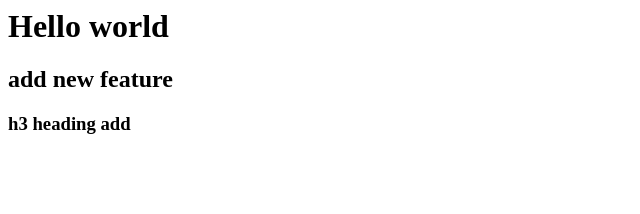
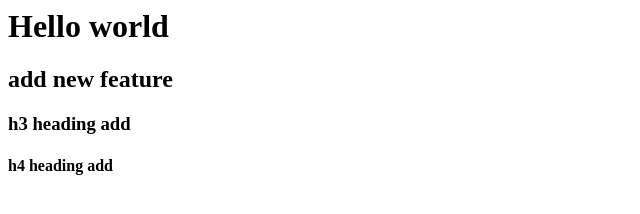
Before and after one commit to poonamsaxena123/Local_Repo, a plain HTML site: page index.html in a window 1280 px wide. Shown: the whole page, without its empty margins (0-640 px from the left). Drawn offline with Linux system fonts and the light colour scheme.

Commit message:
add heading

```diff
--- a/index.html
+++ b/index.html
@@ -1,3 +1,4 @@
 <h1>Hello world</h1>
 <h2>add new feature</h2>
 <h3>h3 heading add</h3>
+<h4>h4 heading add</h4>
```
